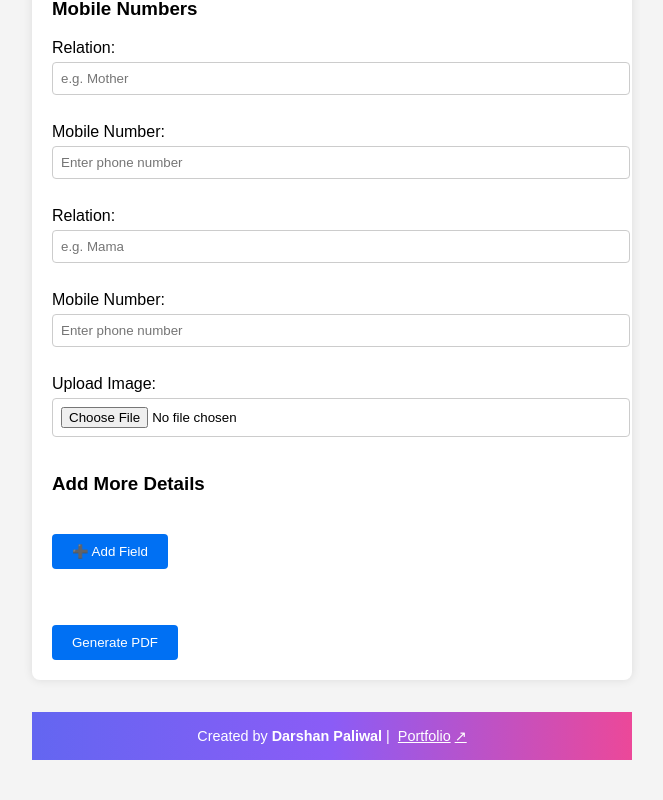
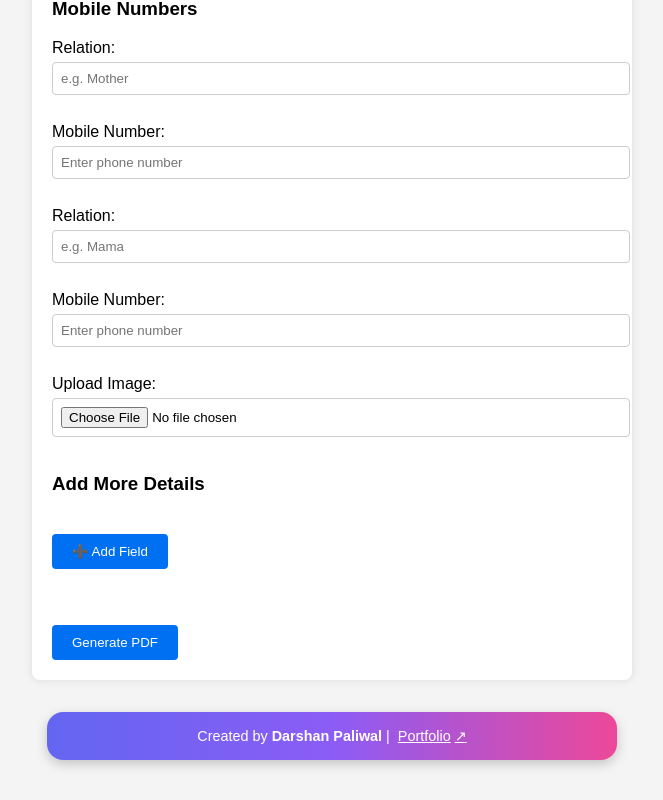
Before and after one commit to Darshan-Paliwal/Biodata_Builder, a Next.js app: page / in a window 1280 px wide. Shown: the part 1597-2397 px from the top of the page, without its empty margins (308-971 px from the left). Built offline with nearby package versions, Linux system fonts and the light colour scheme.

Commit message:
Update page.tsx

```diff
--- a/app/page.tsx
+++ b/app/page.tsx
@@ -321,12 +321,16 @@ export default function Home() {
 <footer
   style={{
     marginTop: "2rem",
-    width: "100%",
+    width: "95%",
+    marginLeft: "auto",
+    marginRight: "auto",
     background: "linear-gradient(to right, #6366f1, #8b5cf6, #ec4899)", // Indigo → Purple → Pink
     color: "white",
     textAlign: "center",
     padding: "1rem 0",
     fontSize: "0.9rem",
+    borderRadius: "16px", // smooth curved edges
+    boxShadow: "0 4px 12px rgba(0,0,0,0.2)", // subtle shadow
   }}
 >
   Created by <span style={{ fontWeight: 600 }}>Darshan Paliwal</span> |{" "}
```
